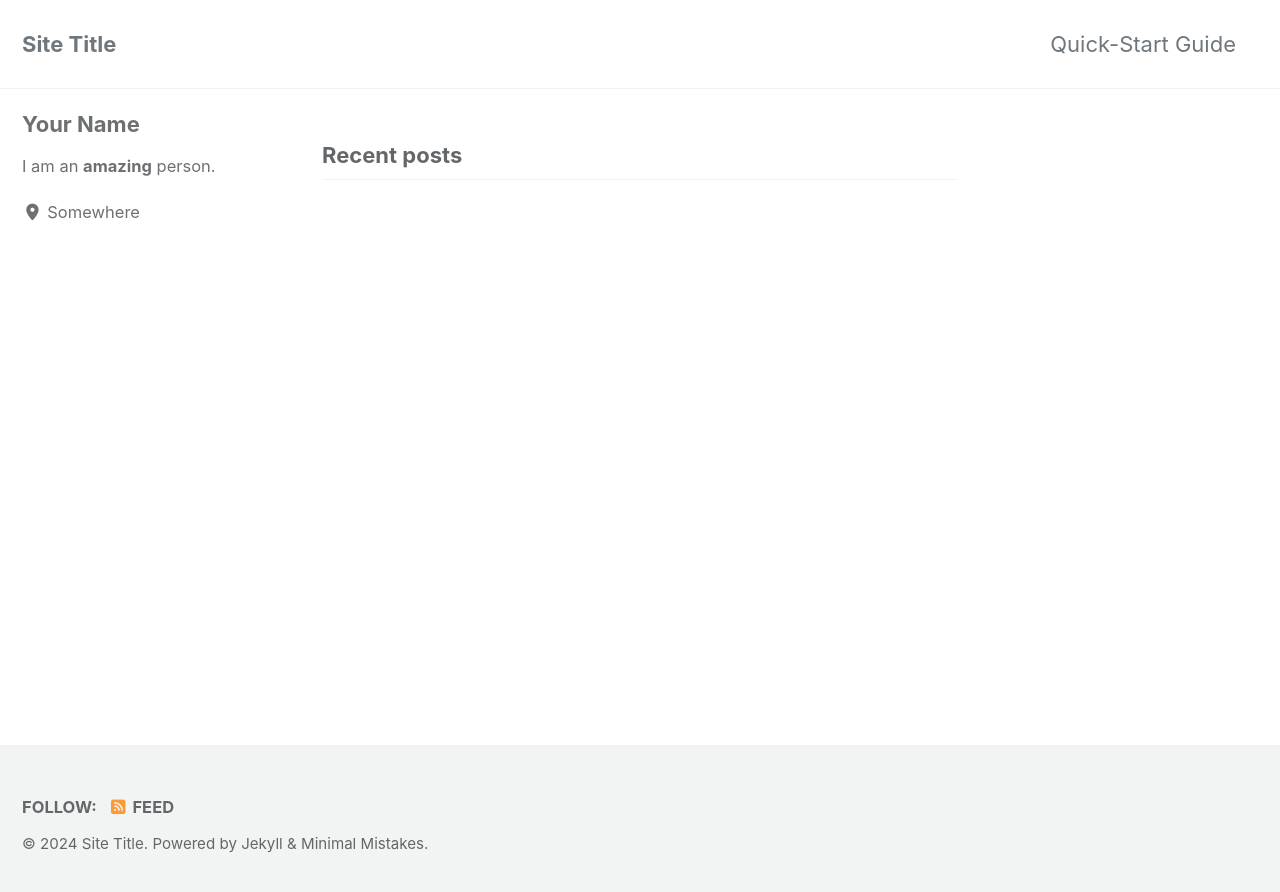
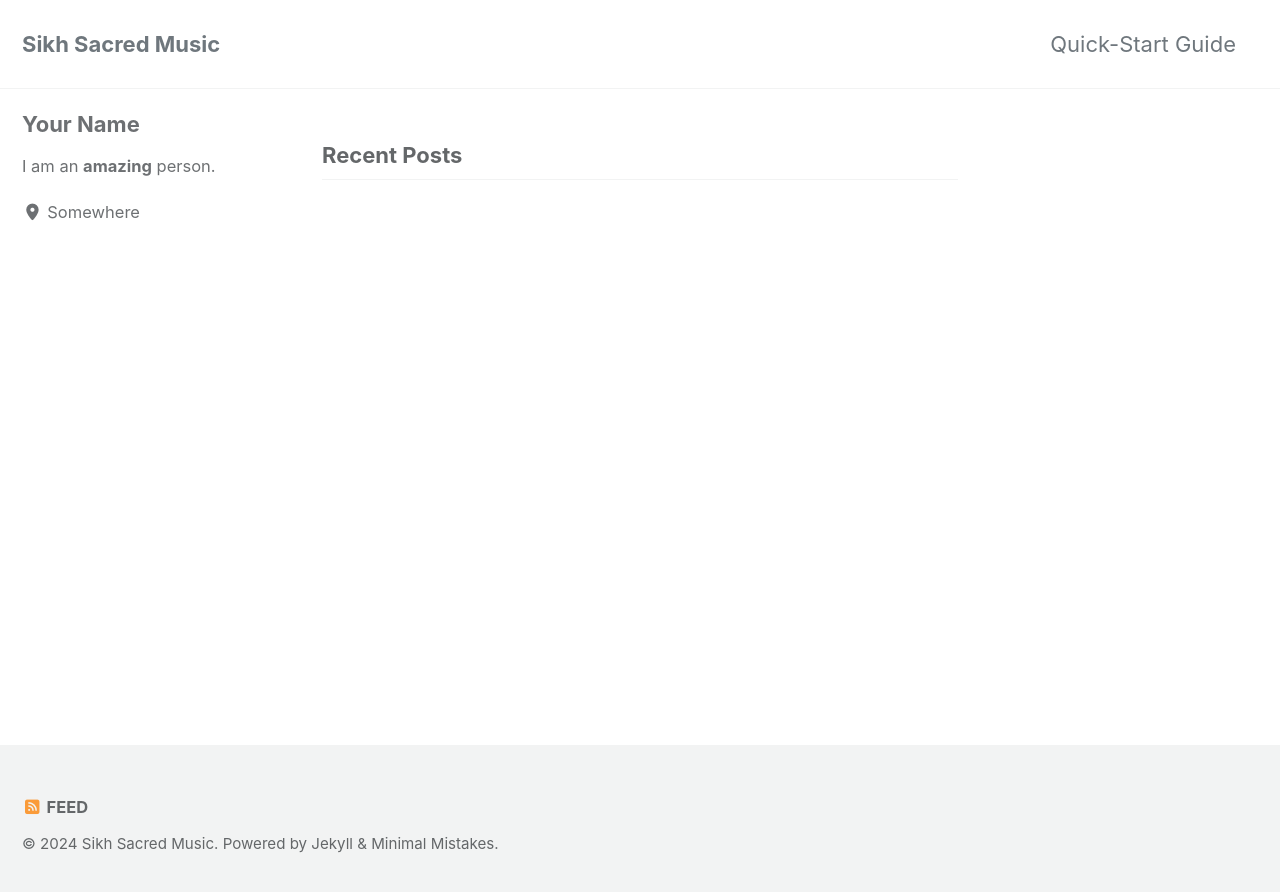
Before and after one commit to jujhars13/sikhsacredmusic.org, a Jekyll site: the page built from index.html, in a window 1280 px wide. Shown: the top 892 px of the page. Built offline with Jekyll 4.4.1, drawn with Linux system fonts in a browser that asks for light colours; cached includes are drawn as plain includes; the list of posts is cut into pages by our own code.

Commit message:
getting setup

```diff
--- a/_config.yml
+++ b/_config.yml
@@ -15,12 +15,12 @@
 minimal_mistakes_skin    : "default" # "air", "aqua", "contrast", "dark", "dirt", "neon", "mint", "plum", "sunrise"
 
 # Site Settings
-locale                   : "en-US"
-title                    : "Site Title"
+locale                   : "en-UK"
+title                    : "Sikh Sacred Music"
 title_separator          : "-"
 subtitle                 : # site tagline that appears below site title in masthead
-name                     : "Your Name"
-description              : "An amazing website."
+name                     : "Sevaks"
+description              : "Sikh Sacred Music."
 url                      : # the base hostname & protocol for your site e.g. "https://mmistakes.github.io"
 baseurl                  : # the subpath of your site, e.g. "/blog"
 repository               : # GitHub username/repo-name e.g. "mmistakes/minimal-mistakes"
--- a/staticman.yml
+++ b/staticman.yml
@@ -23,7 +23,7 @@ comments:
   #
   # Name of the branch being used. Must match the one sent in the URL of the
   # request.
-  branch: "master"
+  branch: "main"
 
   commitMessage: "New comment by {fields.name}"
 
```
